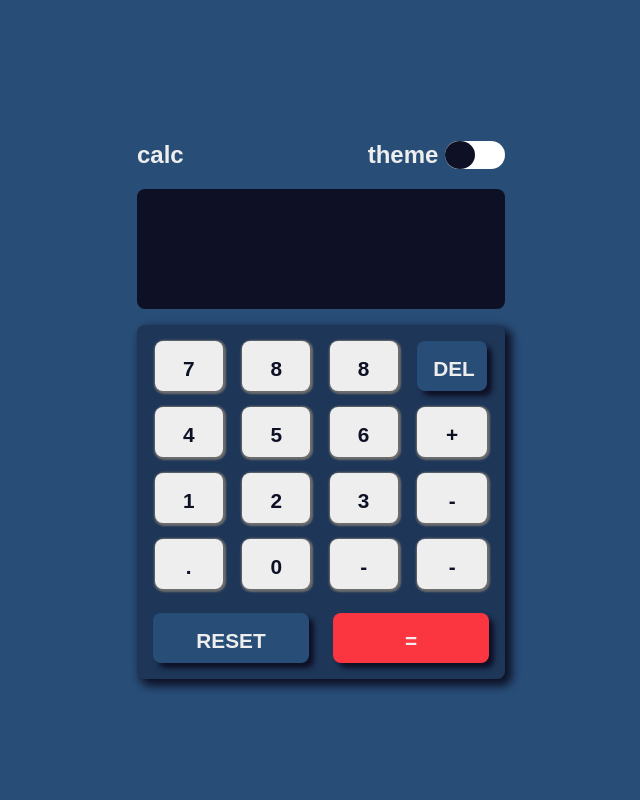
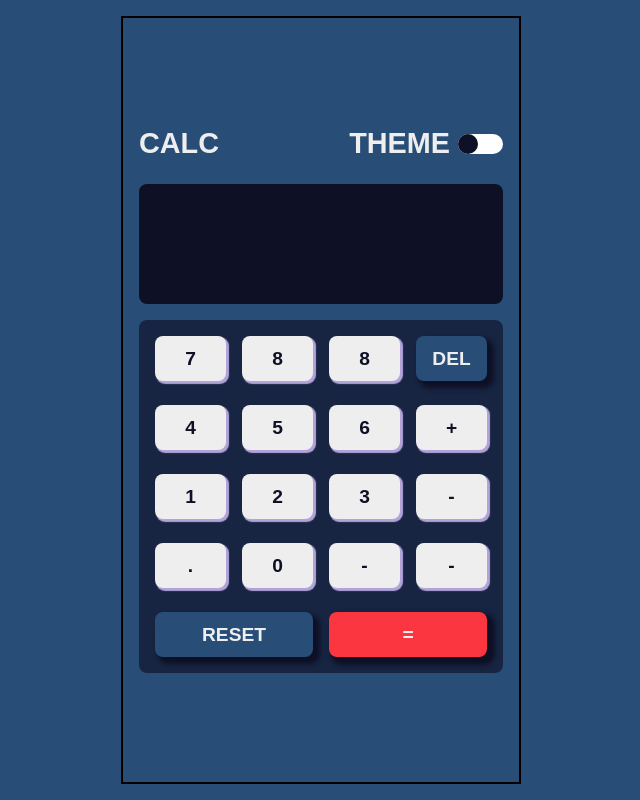
Before and after one commit to bharati-21/javascript-calculator, a plain HTML site: page index.html in a window 1280 px wide. Shown: the whole page, without its empty margins (319-959 px from the left). Drawn offline with Linux system fonts and the light colour scheme; a web font is replaced by a local one.

```diff
--- a/index.html
+++ b/index.html
@@ -7,18 +7,20 @@
 
         <title>Simple Calculator</title>
 
-        <link rel="stylesheet" href="test.css">
+        <link rel="stylesheet" href="style.css">
     </head>
     <body>
-        <main class="container">
+        <main class="main">
+            <div class="calculator-container">
+
                 <header class="calculator-header">
                     <h1 class="hero-head">calc</h1>
-                <h2 class="theme-toggler">
-                    theme
+                    <div class="theme-toggler">
+                        <span class="hero-lead">theme</span>
                         <label class="toggler">
-                        <input type="checkbox" name="toggle-switch" class="toggle-switch" id="toggle-switch">
+                            <input type="checkbox" name="toggle-switch" class="toggle-switch" id="toggle-switch" />
                             <span class="toggle-slider"></span>
-                    </input>
+                        </label>
                     </h2>
                 </header>
                 <section class="calculator-body">
@@ -48,6 +50,7 @@
                         </div>
                     </article>
                 </section>
+            </div>
         </main>
     </body>
 </html>
--- /dev/null
+++ b/style.css
@@ -0,0 +1,188 @@
+@import url('https://fonts.googleapis.com/css2?family=Encode+Sans+SC&display=swap');
+
+:root {
+    --dark-bg-color: #284E78;
+    --light-color: #EEEEEE;
+    --medium-color: #857a91;
+    --secondary-color: #FB3640;
+    --primary-color: #0e1025;
+}
+
+* {
+    box-sizing: border-box;
+    padding: 0;
+    margin: 0;
+}
+
+body {
+    height: 100vh;
+    overflow: hidden;
+
+    font-family: 'Encode Sans SC', sans-serif;
+    padding: 1rem;
+
+    text-transform: uppercase;
+    background-color: var(--dark-bg-color);
+    color: var(--light-color);
+}
+
+/* main */
+.main {
+    border: 2px solid #000;
+    margin: auto;
+    display: flex;
+    max-width: 400px;
+    height: 100%;
+    flex-direction: column;
+    justify-content: center;
+    align-items: center;
+
+}
+
+/* Calculator Container */
+.calculator-container {
+    width: 100%;
+    padding: 1rem;
+}
+
+.calculator-header {
+    display: flex;
+    justify-content: space-between;
+    align-items: center;
+    font-weight: bold;
+    margin-bottom: 1.5rem;
+}
+
+.calculator-header h1 {
+    font-size: 1.8rem;
+}
+
+.calculator-header .theme-toggler {
+    display: flex;
+
+    align-items: center;
+    justify-content: center;
+}
+
+.hero-lead {
+    font-size: 1.8rem;
+}
+
+.toggler {
+    margin-left: 0.5rem;
+    display: inline-block;
+    width: 45px;
+    height: 20px;
+    position: relative;
+    border-radius: 1rem;
+}
+
+input.toggle-switch {
+    visibility: hidden;
+}
+
+.toggle-slider {
+    background: #fff;
+    position: absolute;
+
+    display:inline-block;
+    border-radius: 1rem;
+    left: 0;
+    right: 0;
+    top: 0;
+    bottom: 0;
+    transition: 0.5s;
+}
+
+.toggle-slider:before {
+    position: absolute;
+    content: "";
+    background: var(--primary-color);
+    width: 20px;
+    left: 0px;
+    bottom: 0px;
+    top: 0;
+    border-radius: 50%;
+
+    transition:all  0.5s;
+}
+
+.toggle-switch:checked + .toggle-slider {
+    background-color: skyblue;
+}
+
+.toggle-switch:checked + .toggle-slider:before {
+    background-color: var(--primary-color);
+    width: 20px;
+    left: 25px;
+    bottom: 0px;
+    top: 0;
+}
+
+
+/* Calculator Screen */
+
+.calculator-screen {
+    height: 15vh;
+    background: var(--primary-color);
+    border-radius: 0.5rem;
+    margin-bottom: 1rem;
+}
+
+/* calculator buttons */
+
+.calculator-buttons {
+    background-color:#0e1025a6;
+    border-radius: 0.5rem;
+
+}
+
+.calculator-buttons .grid-container {
+    display: grid;
+    grid-template-columns: repeat(4, 1fr);
+    justify-items: center;
+    align-items: center;
+    gap: 1.5rem 1rem;
+    padding: 1rem 1rem 0 1rem;
+    border-radius: 0.5rem;
+    width: 100%;
+    margin-bottom: 1.5rem;
+}
+
+.calculator-buttons .grid-container .btn {
+    /* box-shadow: 1px 2px 1px 2px #968cce; */
+    box-shadow: 2px 2px 1px 1px #b2a4da;
+}
+
+.btn {
+    width: 100%;
+    height: 45px;
+    font-size: 1.2rem;
+    padding: 0.5rem;
+    background: var(--light-color);
+    color: var(--primary-color);
+    font-weight: bold;
+    text-transform: uppercase;
+    border-radius: 0.5rem;
+    outline: none;
+    border: none;
+}
+
+.calculator-buttons .flex-container {
+    display: flex;
+    gap: 1rem;
+    padding: 0 1rem 1rem 1rem;
+}
+
+.btn-del, .btn-reset {
+    background-color: var(--dark-bg-color);
+    color: var(--light-color);
+    box-shadow: 5px 5px 5px 2px var(--primary-color) !important;
+}
+
+.btn-equals {
+    background-color: var(--secondary-color);
+    box-shadow: 5px 5px 5px 3px var(--primary-color) !important;
+    color: var(--light-color);
+
+}
--- a/test.css
+++ /dev/null
@@ -1,198 +0,0 @@
-@import url('https://fonts.googleapis.com/css2?family=Encode+Sans+SC&display=swap');
-
-:root {
-    --dark-bg-color: #284E78;
-    --light-color: #EEEEEE;
-    --medium-color: #857a91;
-    --secondary-color: #FB3640;
-    --primary-color: #0e1025;
-}
-
-* {
-    box-sizing: border-box;
-    padding: 0;
-    border: 0;
-}
-
-body {
-    font-family: 'Encode Sans SC', sans-serif;
-    height: 100vh;
-    margin: auto;
-    padding: 2rem;
-    background-color: var(--dark-bg-color);
-    color: var(--light-color);
-}
-
-main.container {
-    height: 100%;
-    max-width: 400px;
-    margin: auto;
-    padding: 1rem;
-    display: flex;
-    flex-direction: column;
-    justify-content: center;
-    align-items: center;
-}
-
-.calculator-header {
-    width: 100%;
-    display: flex;
-    justify-content: space-between;
-    align-items: center;
-}
-
-.calculator-header h1, .calculator-header h2 {
-    font-size: 1.5rem;
-}
-
-.calculator-body {
-    width: 100%;
-    margin: 0 auto;
-    border-radius: 0.5rem;
-}
-
-.calculator-screen {
-    height: 15vh;
-    background: var(--primary-color);
-    width: 100%;
-    border-radius: 0.5rem;
-    margin-bottom: 1rem;
-}
-.calculator-buttons {
-    background-color: #0e102563;
-    box-shadow: 5px 5px 10px 2px var(--primary-color);
-    padding: 1rem;
-    width: 100%;
-    border-radius: 0.5rem;
-}
-
-.calculator-buttons .grid-container {
-    display: grid;
-    grid-template-columns: repeat(4, 1fr);
-    gap: 1rem;
-    max-width: 100%;
-    margin: auto;
-    /* padding: 0 1rem; */
-    align-items: center;
-    justify-items: center;
-}
-
-.grid-container .btn {
-    width: 95%;
-    color: var(--primary-color);
-    box-shadow: 1px 1px 2px 2px #6d6d6d;
-    background: var(--light-color);
-}
-
-.grid-container .btn-del, .flex-container .btn-reset {
-    background: var(--dark-bg-color);
-    color: var(--light-color);
-    box-shadow: 5px 5px 5px  var(--primary-color);
-}
-
-.btn {
-    font-family: 'Encode Sans EC', sans-serif;
-    height: 50px;
-    font-weight: bold;
-    border-radius: 0.5rem;
-    font-size: 1.3rem;
-    text-transform: uppercase;
-    padding: 1rem;
-}
-
-.calculator-buttons .flex-container {
-    display: flex;
-    max-width: 100%;
-    margin-top: 1.5rem;
-    gap: 1rem 1.5rem;
-    align-items: center;
-    justify-content: center;
-}
-
-.flex-container .btn {
-    width: 100%;
-    height: 50px;
-}
-
-.flex-container .btn-equals {
-    background-color: var(--secondary-color);
-    color: var(--light-color);
-    box-shadow: 5px 5px 5px var(--primary-color)
-}
-
-
-.toggler {
-    display: inline-block;
-    width: 60px;
-    position: relative;
-    border-radius: 1rem;
-}
-
-input.toggle-switch {
-    visibility: hidden;
-}
-
-.toggle-slider {
-    background: #fff;
-    position: absolute;
-
-    display:inline-block;
-    border-radius: 1rem;
-    left: 0;
-    right: 0;
-    top: 0;
-    bottom: 0;
-    transition: 0.5s;
-}
-
-.toggle-slider:before {
-    position: absolute;
-    content: "";
-    background: var(--primary-color);
-    width: 30px;
-    left: 0px;
-    bottom: 0px;
-    top: 0;
-    border-radius: 50%;
-
-    transition:all  0.5s;
-}
-
-.toggle-switch:checked + .toggle-slider {
-    background-color: skyblue;
-}
-
-.toggle-switch:checked + .toggle-slider:before {
-    background-color: var(--primary-color);
-    width: 30px;
-    left: 30px;
-    bottom: 0px;
-    top: 0;
-}
-
-@media screen and (max-width: 800px) {
-    body {
-        padding: 1rem 0.5rem;
-    }
-
-    .calculator-buttons .grid-container {
-        justify-items: center;
-        gap: 1rem;
-    }
-
-    .grid-container .btn{
-        width: 100%;
-    }
-
-    .btn {
-        text-align: center;
-        height: 50px;
-        font-size: 1rem;
-    }
-}
-
-@media screen and (max-width: 280px) {
-    .calculator-buttons .grid-container {
-        grid-template-columns: repeat(3, 1fr) 2fr;
-    }
-}
```
Lines whose indentation alone changed are shown as unchanged.
